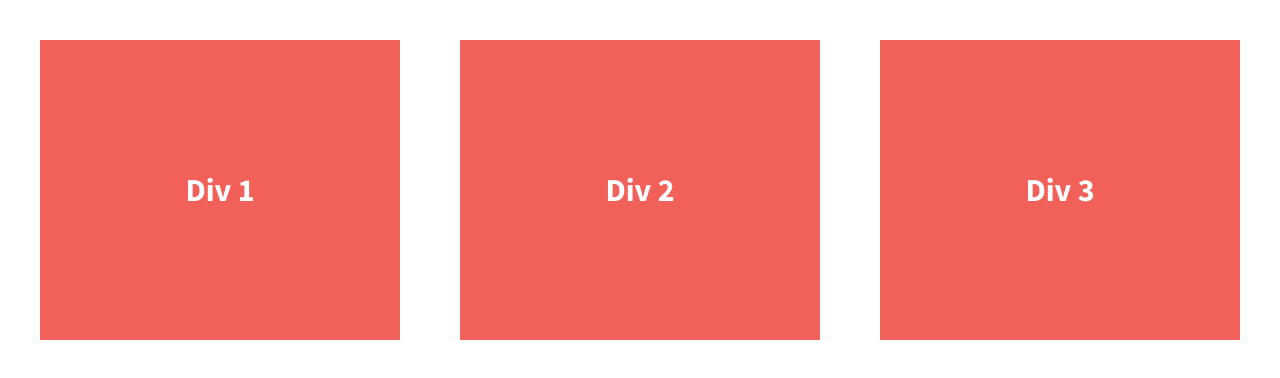
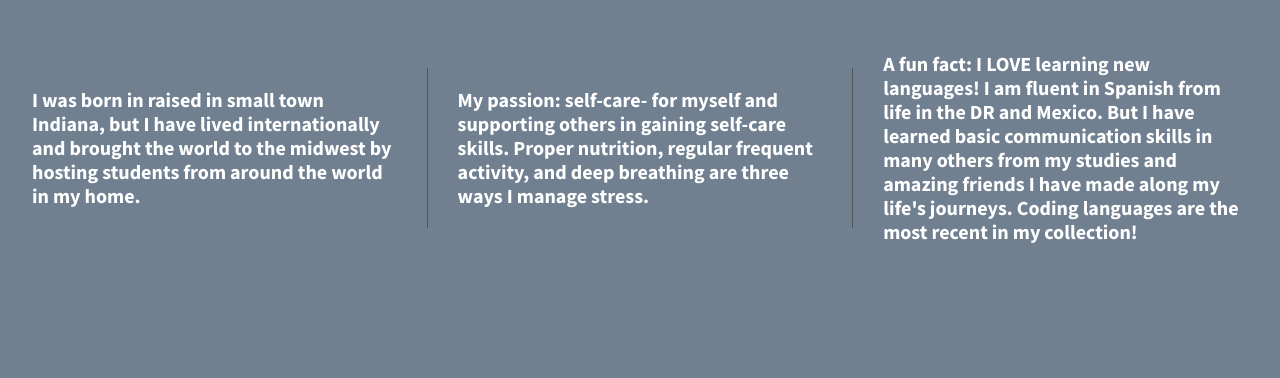
Before and after one commit to Nilah7/divs-flexbox, a plain HTML site: page index.html in a window 1280 px wide. Drawn offline with nearby package versions, Linux system fonts and the light colour scheme.

Commit message:
Divs content

```diff
--- a/css/main.css
+++ b/css/main.css
@@ -51,37 +51,44 @@ textarea {
 
 
 html {
-  background-color: #fff;
+  background-color: slategray;
   height: 100%;
+  width: 100%
 }
 
 body {
   font-family: 'Source Sans Pro', sans-serif;
-  padding: 2em;
-  font-size: 1.25em;
+  font-weight: 700;
+  padding: 2rem;
   height: 100%;
+
 }
 
 .wrapper {
-  font-weight: 700;
   display: flex;
+  flex-flow: row wrap;
   justify-content: space-between;
+  align-items: center;
+
 }
 
 .div-1, .div-2, .div-3 {
   /*give the divs a width of 30%, add display:flex, set justify-content and align-items to center*/
   color: #fff;
-  line-height: 1.5em;
-  font-size: 1.6em;
-  background-color: #f16059;
-  height: 300px;
+  line-height: 1.5rem;
+  font-size: 1.25rem;
+  height: auto;
   display: flex;
   width: 30%;
   justify-content: center;
   align-items: center;
+
 }
 
-
+.wrapper span {
+    font-family: 'Lora', sans-serif;
+    font-size: 1.3em;
+}
 
 
 /* ==========================================================================
@@ -163,6 +170,16 @@ body {
    These examples override the primary ('mobile first') styles.
    Modify as content requires.
    ========================================================================== */
+   @media all and (min-width: 1200px) {
+    .div-1, .div-2, .div-3 {
+      flex-basis: 30%;
+    }
+
+    .div-1, .div-2 {
+      border-right: 1px solid #555;
+      padding-right: 30px;
+    }
+}
 
 @media print,
        (-webkit-min-device-pixel-ratio: 1.25),
--- a/index.html
+++ b/index.html
@@ -23,13 +23,13 @@
 
         <section class="wrapper">
             <div class="div-1">
-                Div 1
+                <p>I was born in raised in small town Indiana, but I have lived internationally and brought the world to the midwest by hosting students from around the world in my home.</p>
             </div>
             <div class="div-2">
-                Div 2
+                <p>My passion: self-care- for myself and supporting others in gaining self-care skills.  Proper nutrition, regular frequent activity, and deep breathing are three ways I manage stress.</p>
             </div>
             <div class="div-3">
-                Div 3
+                <p>A fun fact: I LOVE learning new languages!  I am fluent in Spanish from life in the DR and Mexico.  But I have learned basic communication skills in many others from my studies and amazing friends I have made along my life's journeys.  Coding languages are the most recent in my collection! </p>
             </div>
         </section>
 
```
